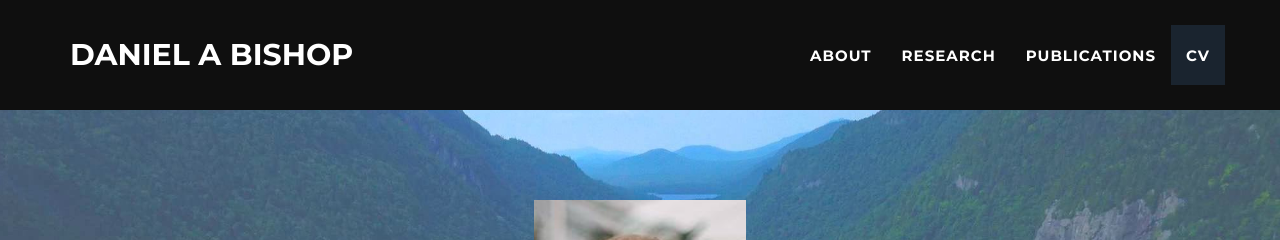
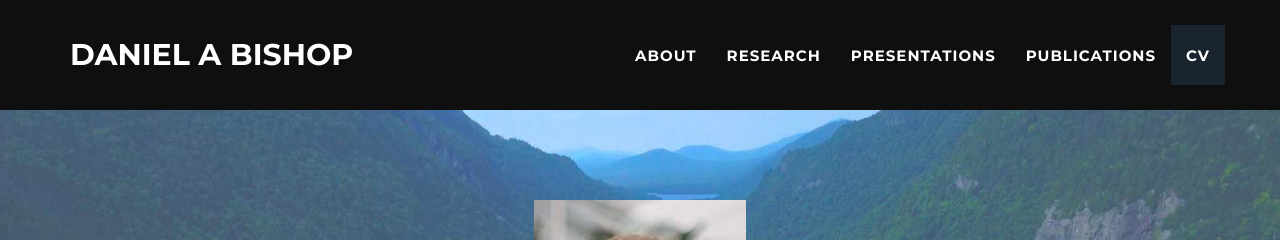
Before and after one commit to danielabishop/danielabishop.github.io, a Jekyll site: the page built from index.html, in a window 1280 px wide. Shown: the top 240 px of the page. Built offline with Jekyll 4.4.1, drawn with Linux system fonts in a browser that asks for light colours; some web fonts are replaced; comment, search, counter and statistics services are not loaded.

Commit message:
commit to it

```diff
--- a/_includes/modals.html
+++ b/_includes/modals.html
@@ -28,14 +28,17 @@
                                     <li>Date:
                                         <strong>{{ post.project-date }}
                                         </strong>
-                                        <a href="{{ post.download }}" class="btn btn-lg btn-outline">
-                                            <i class="fa fa-download"></i> View on Figshare</a>
                                     </li>
                                 {% endif %}
                                 {% if post.category %}
                                     <li>Service:
                                         <strong>{{ post.category }}
                                         </strong>
+                                    </li>
+                                {% endif %}
+                                {% if post.download %}
+                                    <li><a href="{{ post.download }}" class="btn btn-lg btn-outline">
+                                            <i class="fa fa-download"></i> View on Figshare</a>
                                     </li>
                                 {% endif %}
                             </ul>
--- a/_includes/nav.html
+++ b/_includes/nav.html
@@ -25,6 +25,9 @@
                         <a href="#research">Research</a>
                     </li>
                     <li class="page-scroll">
+                        <a href="#talks">Presentations</a>
+                    </li>
+                    <li class="page-scroll">
                         <a href="#publications">Publications</a>
                     </li>
                     <li class="page-scroll">
```
Also changed, not shown: 2 other files.
